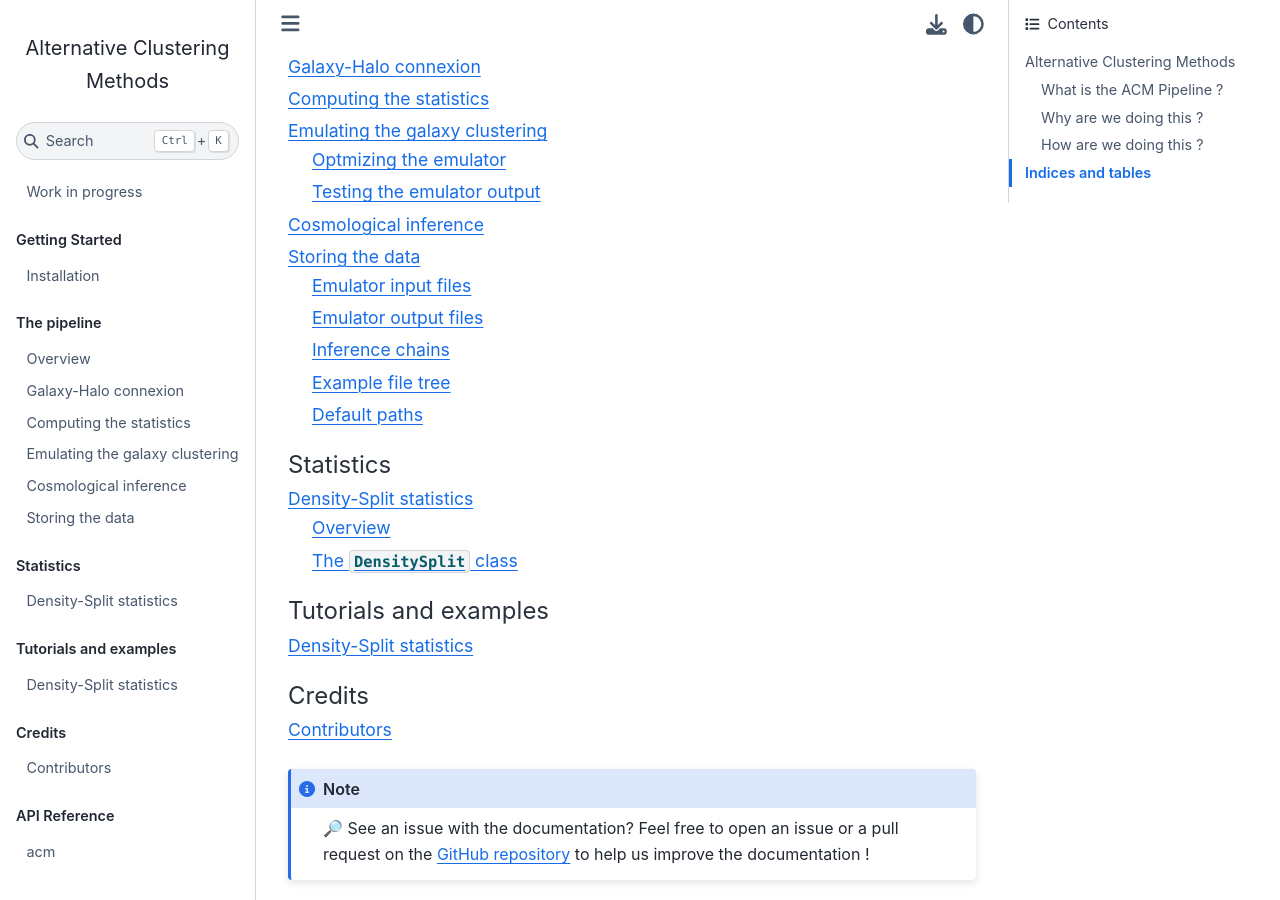
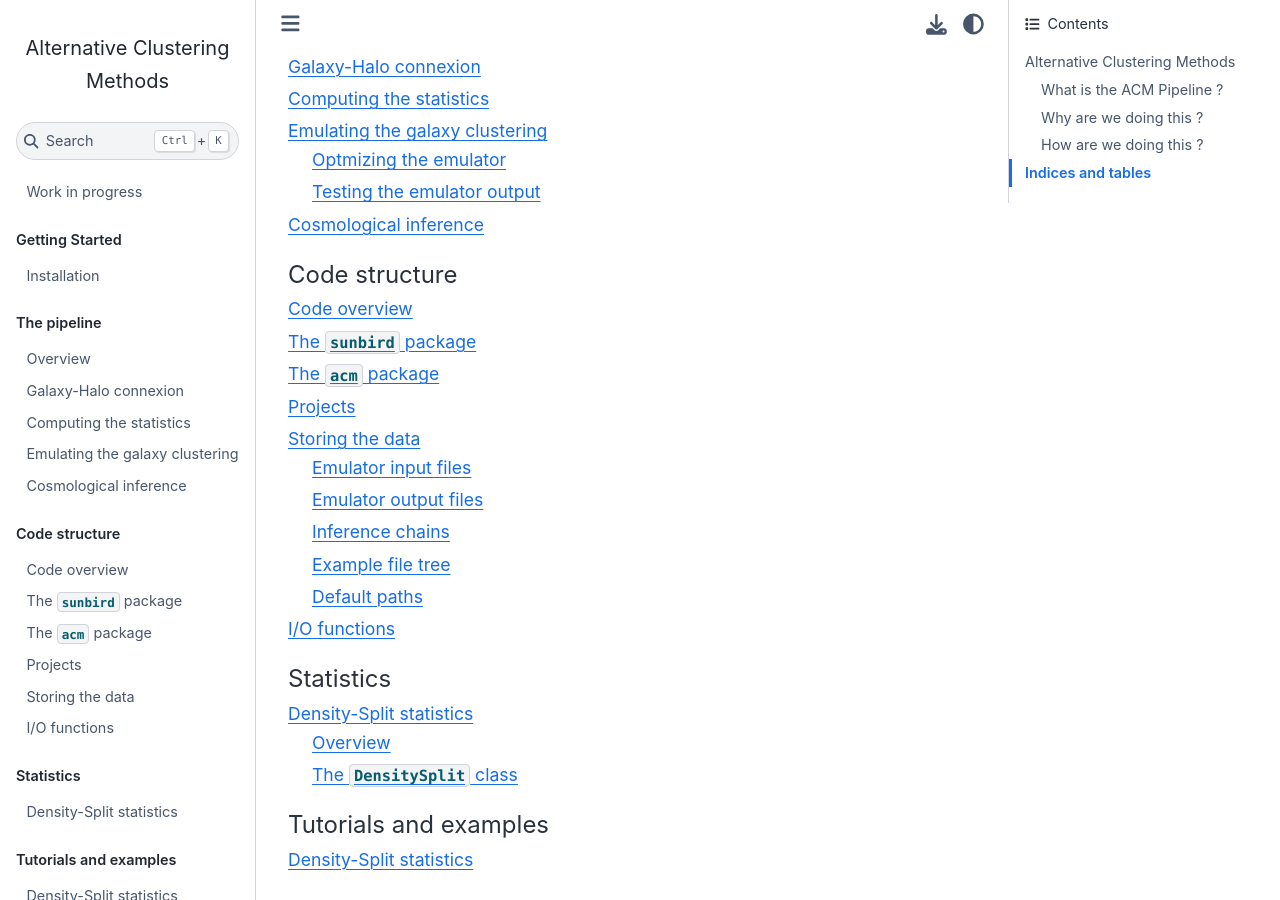
Before and after one commit to epaillas/acm, a Sphinx documentation site: the page built from docs/index.md, in a window 1280 px wide and 900 px high, scrolled down 1277 px. Built offline with Sphinx 7.4.7 and the Sphinx Book theme 1.1.4, drawn with Linux system fonts in a browser that asks for light colours; pages that are not in the unit, such as notebooks, are missing from menus.

Commit message:
Add documentation files for code structure and overview

````diff
--- /dev/null
+++ b/docs/code/acm.md
@@ -0,0 +1 @@
+# The `acm` package
--- /dev/null
+++ b/docs/code/io.md
@@ -0,0 +1 @@
+# I/O functions
--- /dev/null
+++ b/docs/code/overview.md
@@ -0,0 +1 @@
+# Code overview
--- /dev/null
+++ b/docs/code/projects.md
@@ -0,0 +1 @@
+# Projects
--- /dev/null
+++ b/docs/code/sunbird.md
@@ -0,0 +1 @@
+# The `sunbird` package
--- a/docs/index.md
+++ b/docs/index.md
@@ -47,8 +47,18 @@ pipeline/galaxy_halo
 pipeline/statistics
 pipeline/emulator
 pipeline/inference
+```
 
-pipeline/data
+```{toctree}
+:maxdepth: 2
+:caption: Code structure
+
+code/overview
+code/sunbird
+code/acm
+code/projects
+code/data
+code/io
 ```
 
 ```{toctree}
````
Also changed, not shown: docs/WIP.md (+12 -2 lines), docs/code/data.md (added, +170 -0 lines), docs/pipeline/data.md (deleted, +0 -170 lines).
